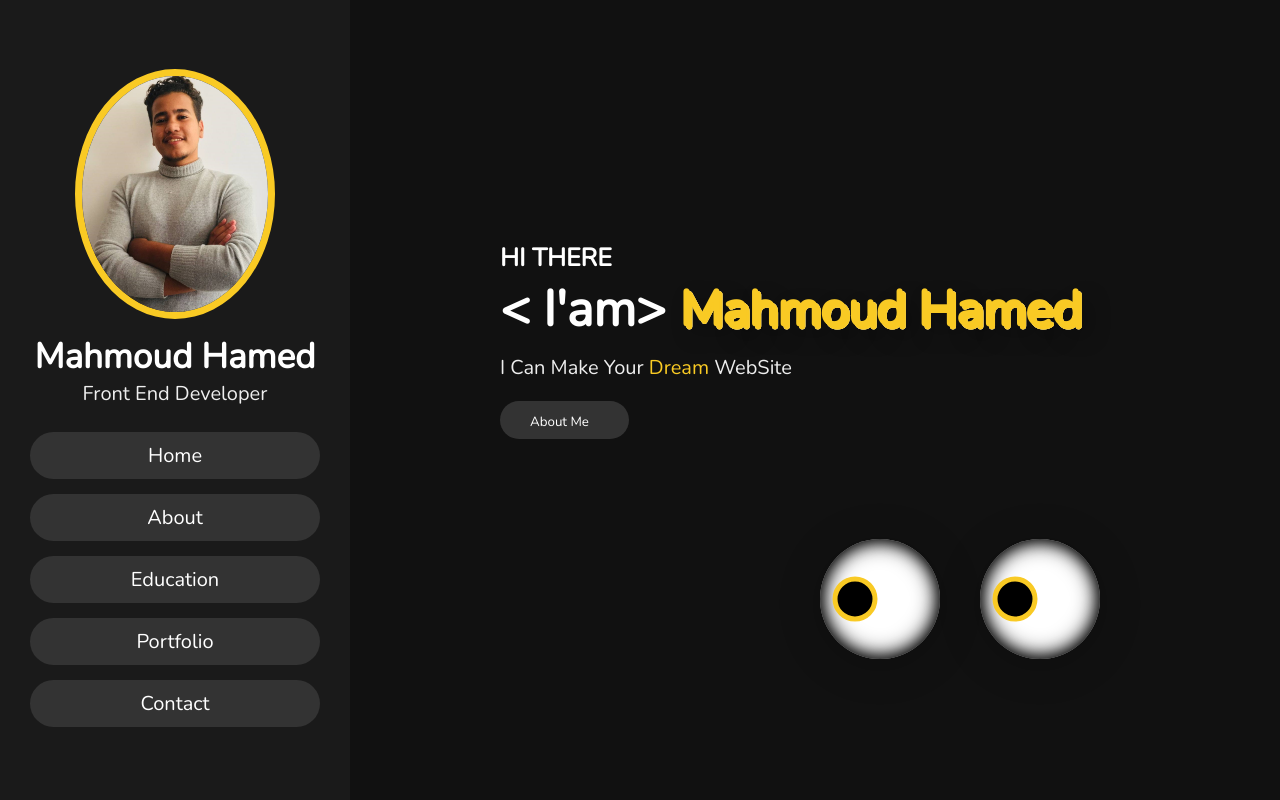
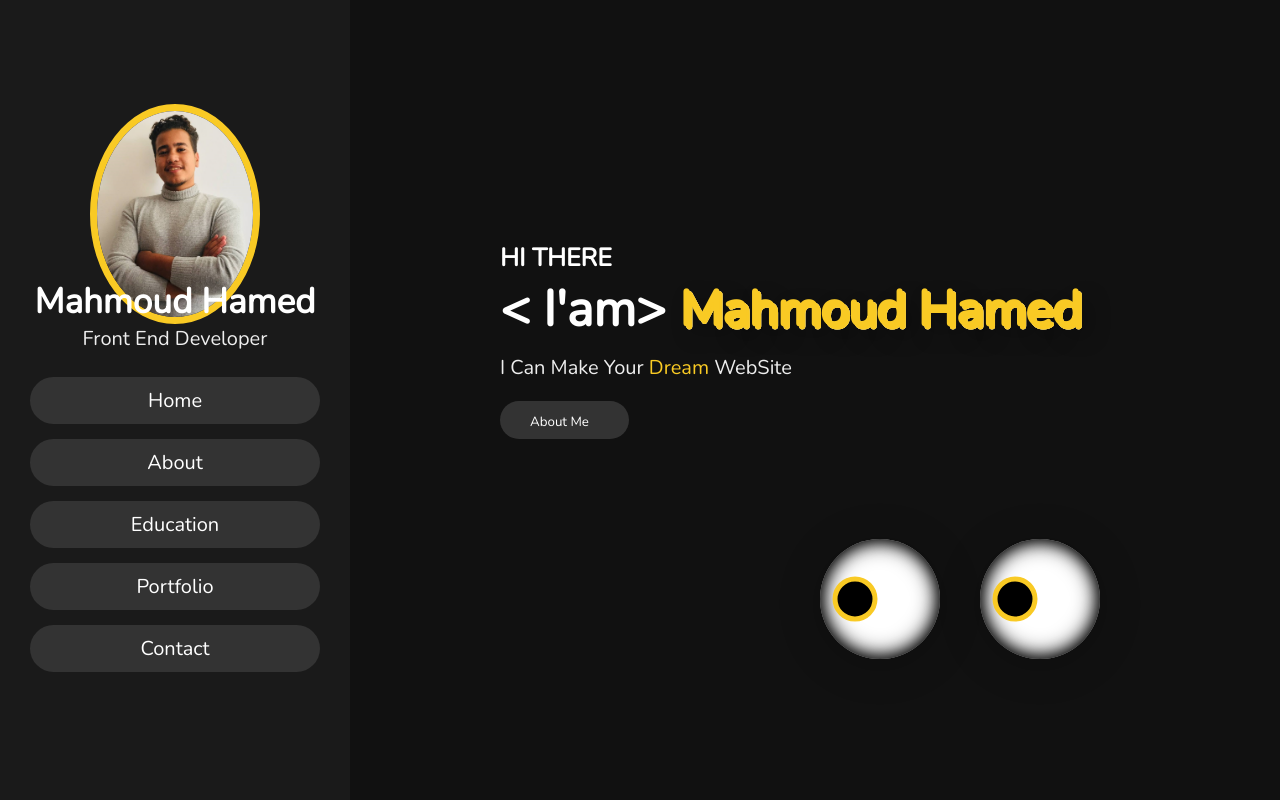
Before and after one commit to Mahmoudhamed24/Mahmoud_Hamed, a plain HTML site: page index.html in a window 1280 px wide. Shown: the top 800 px of the page. Drawn offline with nearby package versions, Linux system fonts and the light colour scheme.

Commit message:
Update style.css

```diff
--- a/style.css
+++ b/style.css
@@ -100,12 +100,12 @@ header {
 }
 
 header .user img {
-    height: 25rem;
-    width: 20rem;
+    height: 22rem;
+    width: 17rem;
     border-radius: 50%;
     object-fit: cover;
-    margin-bottom: 1rem;
-    margin-top: 2rem;
+    margin-bottom: -5rem;
+    margin-top: 0rem;
     border: .7rem solid var(--yellow);
 }
 
```
